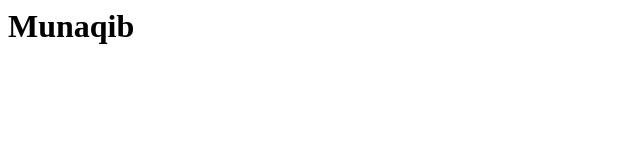
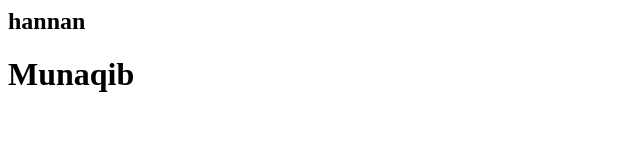
Before and after one commit to Munaqib80/Hannan, a plain HTML site: page Munaqib/index.html in a window 1280 px wide. Shown: the whole page, without its empty margins (0-640 px from the left). Drawn offline with Linux system fonts and the light colour scheme.

Commit message:
Update index.html

```diff
--- a/Munaqib/index.html
+++ b/Munaqib/index.html
@@ -1 +1,2 @@
+<h2>hannan</h2>
 <h1>Munaqib</h1>
```
